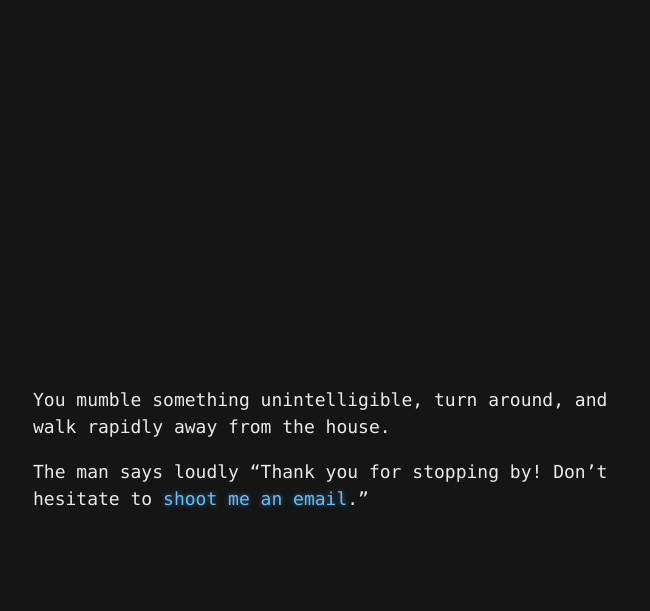
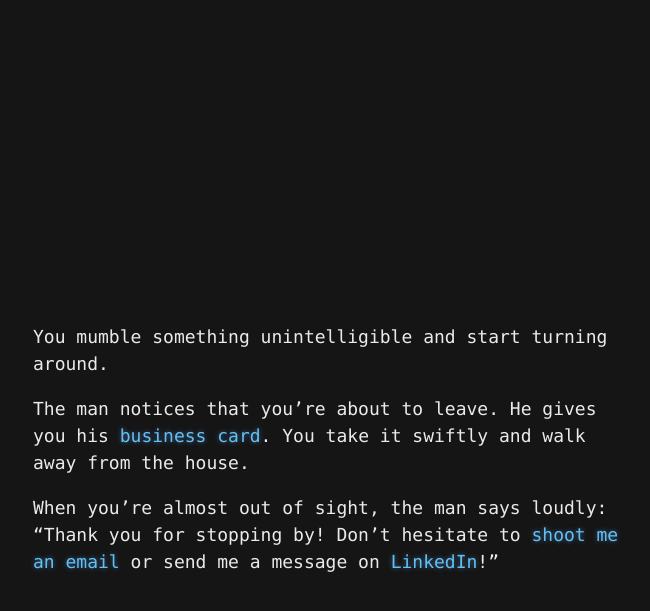
Before and after one commit to yvesgurcan/adventure, a Jekyll site: the page built from leave.md, in a window 1280 px wide. Shown: the top 611 px of the page, without its empty margins (307-957 px from the left). Built offline with Jekyll 4.4.1, drawn with Linux system fonts in a browser that asks for light colours; our own code applies the rules of GitHub Pages for plain Markdown files.

Commit message:
Update leave.md

```diff
--- a/leave.md
+++ b/leave.md
@@ -1,3 +1,5 @@
-You mumble something unintelligible, turn around, and walk rapidly away from the house.
+You mumble something unintelligible and start turning around.
 
-The man says loudly "Thank you for stopping by! Don't hesitate to [shoot me an email](mailto:gurcan.yves@gmail.com)."
+The man notices that you're about to leave. He gives you his [business card](https://card.yvesgurcan.com/). You take it swiftly and walk away from the house.
+
+When you're almost out of sight, the man says loudly: "Thank you for stopping by! Don't hesitate to [shoot me an email](mailto:gurcan.yves@gmail.com) or send me a message on [LinkedIn](https://linkedin.com/in/yvesgurcan)!"
```
